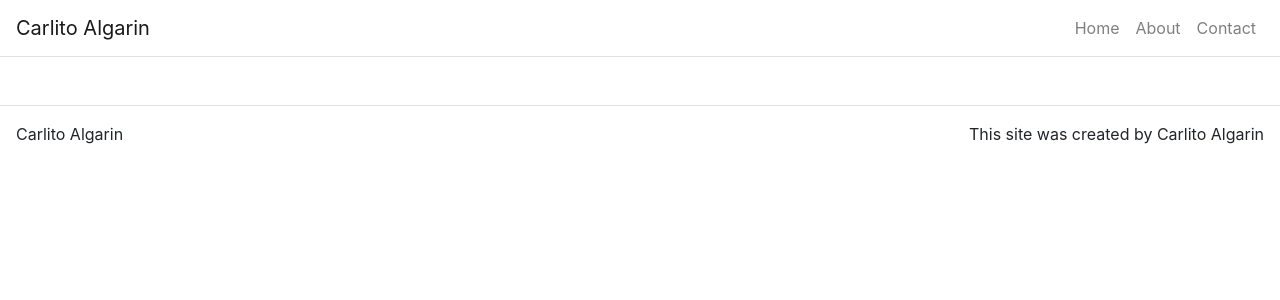
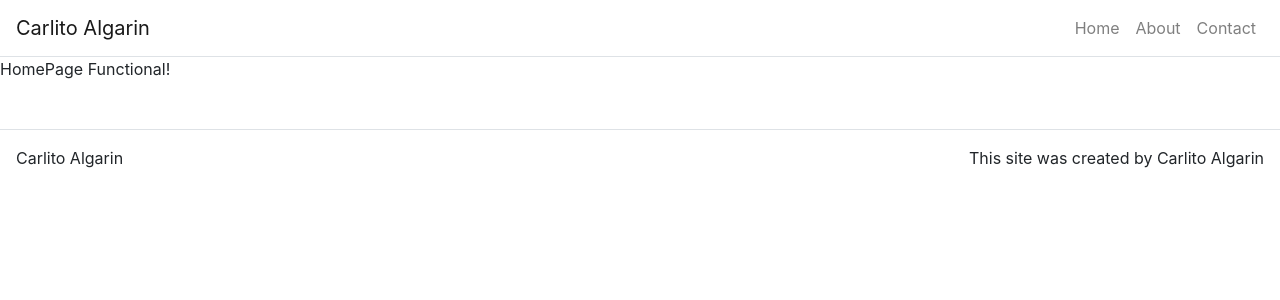
Before and after one commit to Carlito1113/old-react-portfolio, a React (Create React App) app in the folder carlito-portfolio/: page / in a window 1280 px wide. Shown: the top 300 px of the page. Built offline with nearby package versions, Linux system fonts and the light colour scheme.

Commit message:
added a route path to the root Home page in App.js

```diff
--- a/carlito-portfolio/src/App.js
+++ b/carlito-portfolio/src/App.js
@@ -6,7 +6,7 @@ import Nav from 'react-bootstrap/Nav';
 
 // MY COMPONENTS
 import Footer from './components/Footer';
-
+import HomePage from './pages/HomePage';
 
 class App extends React.Component {
 
@@ -53,6 +53,8 @@ class App extends React.Component {
             </Navbar.Collapse>
           </Navbar>
 
+          <Route path="/" exact render={() => <HomePage title={this.state.home.title} />} />
+
           <Footer />
 
         </Container>
--- a/carlito-portfolio/src/components/pages/HomePage.js
+++ b/carlito-portfolio/src/pages/HomePage.js
@@ -3,7 +3,7 @@ import React from 'react';
 function HomePage(props) {
 
     return(
-        <p>Home Page Functional!</p>
+        <p>HomePage Functional!</p>
     );
 }
 
```
